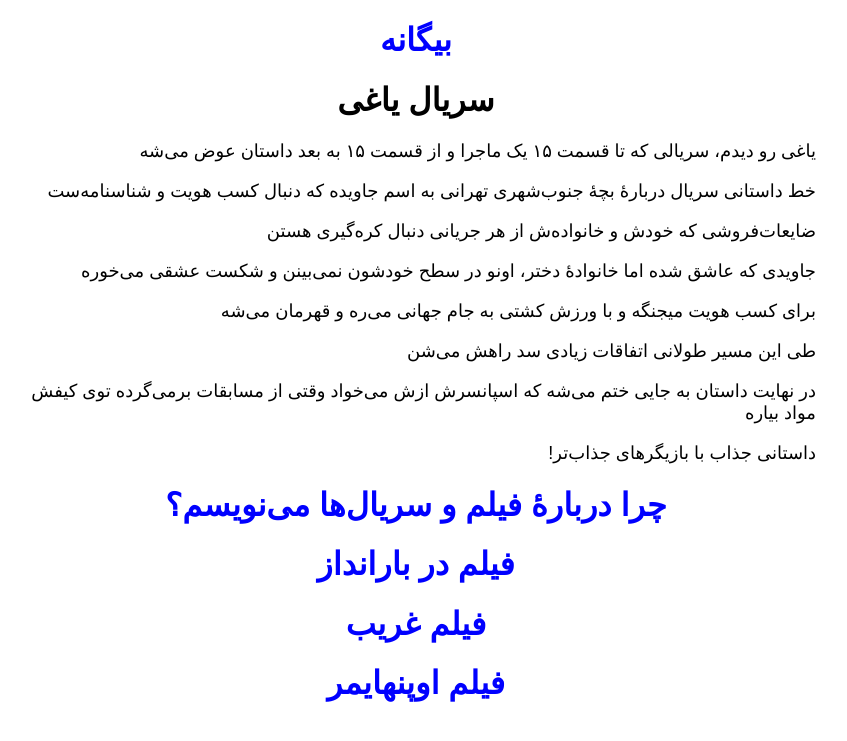
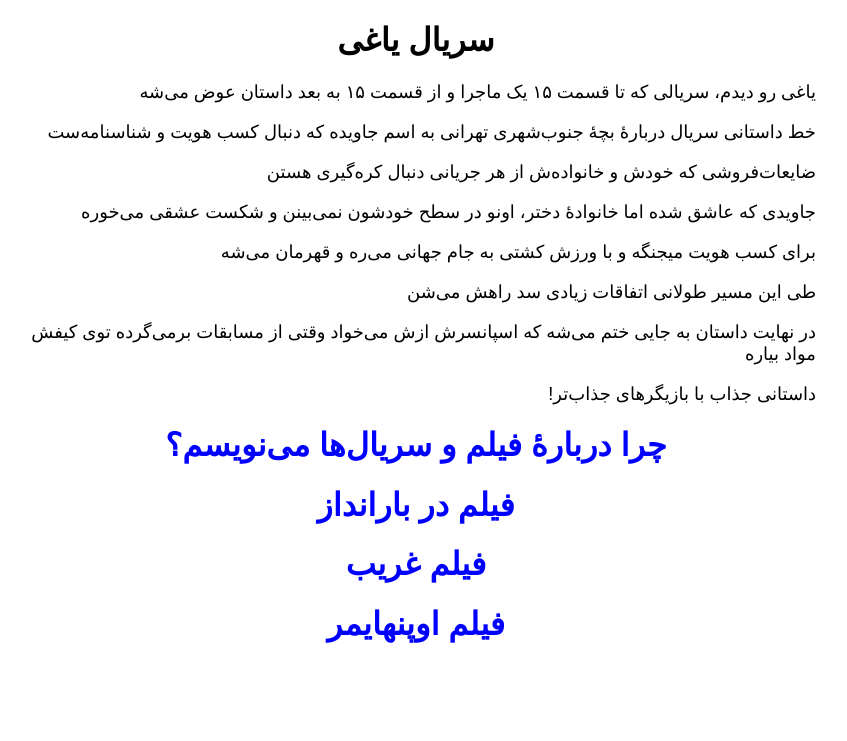
Before and after one commit to darkblog/darkblog.github.io, a Jekyll site: the page built from _posts/2023-8-19-4.md, in a window 1280 px wide. Shown: the top 741 px of the page, without its empty margins (387-1234 px from the left). Built offline with Jekyll 4.4.1, drawn with Linux system fonts in a browser that asks for light colours.

Commit message:
Update default.html

```diff
--- a/_layouts/default.html
+++ b/_layouts/default.html
@@ -13,7 +13,6 @@ layout: compress
 <style>body{font-family:sans-serif;margin:auto;max-width:50em;text-align:center;padding:0 1.25em 0 1.25em}a{color:blue;text-decoration:none}p{text-align:right;font-size:large}</style>
 </head>
 <body>
-<h1><a href="https://biganeh.com/">بیگانه</a></h1>
 <h1>{{ page.title }}</h1>
 {{ content }}
 </body>
```
